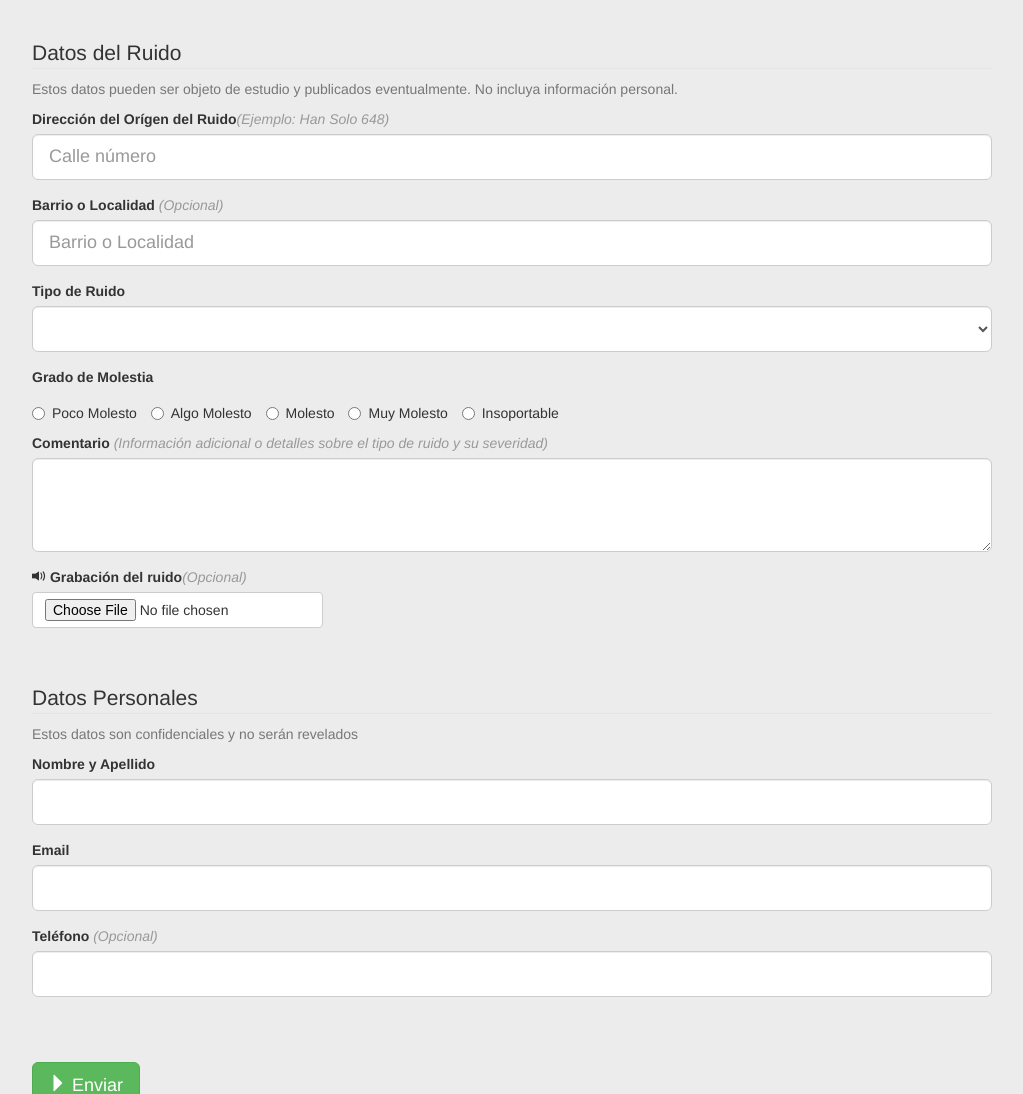
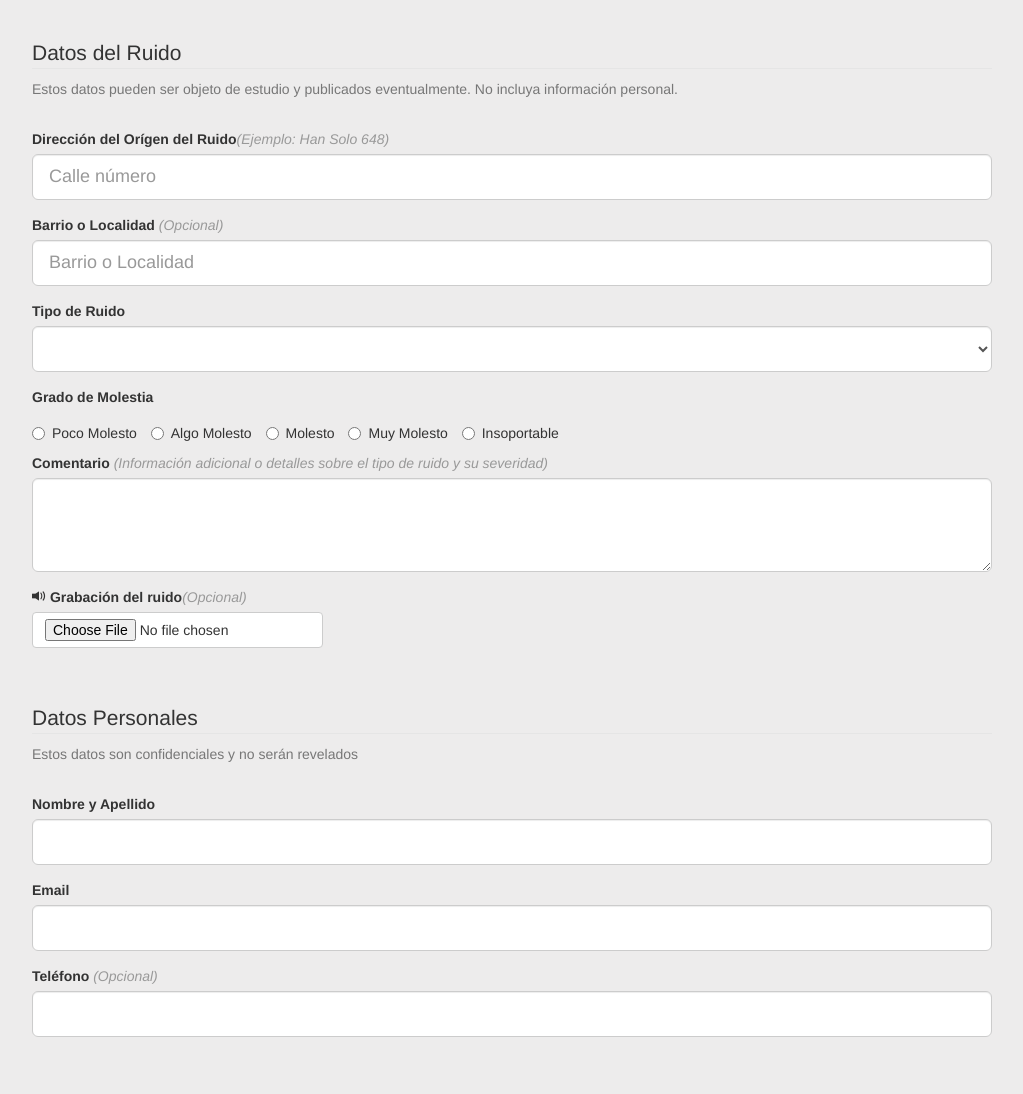
Before and after one commit to rbistolfi/cordoba_sounds, a Flask app: page /new in a window 1280 px wide. Shown: the part 436-1530 px from the top of the page, without its empty margins (128-1151 px from the left). Run offline with Flask 2, Linux system fonts and the light colour scheme; some libraries are stand-ins or nearby versions.

Commit message:
fix typo

```diff
--- a/static/common.css
+++ b/static/common.css
@@ -72,6 +72,6 @@ legend {
     margin-bottom: 10px;
 }
 
-legend legend + p {
+legend + p {
     margin-bottom: 30px;
 }
```
